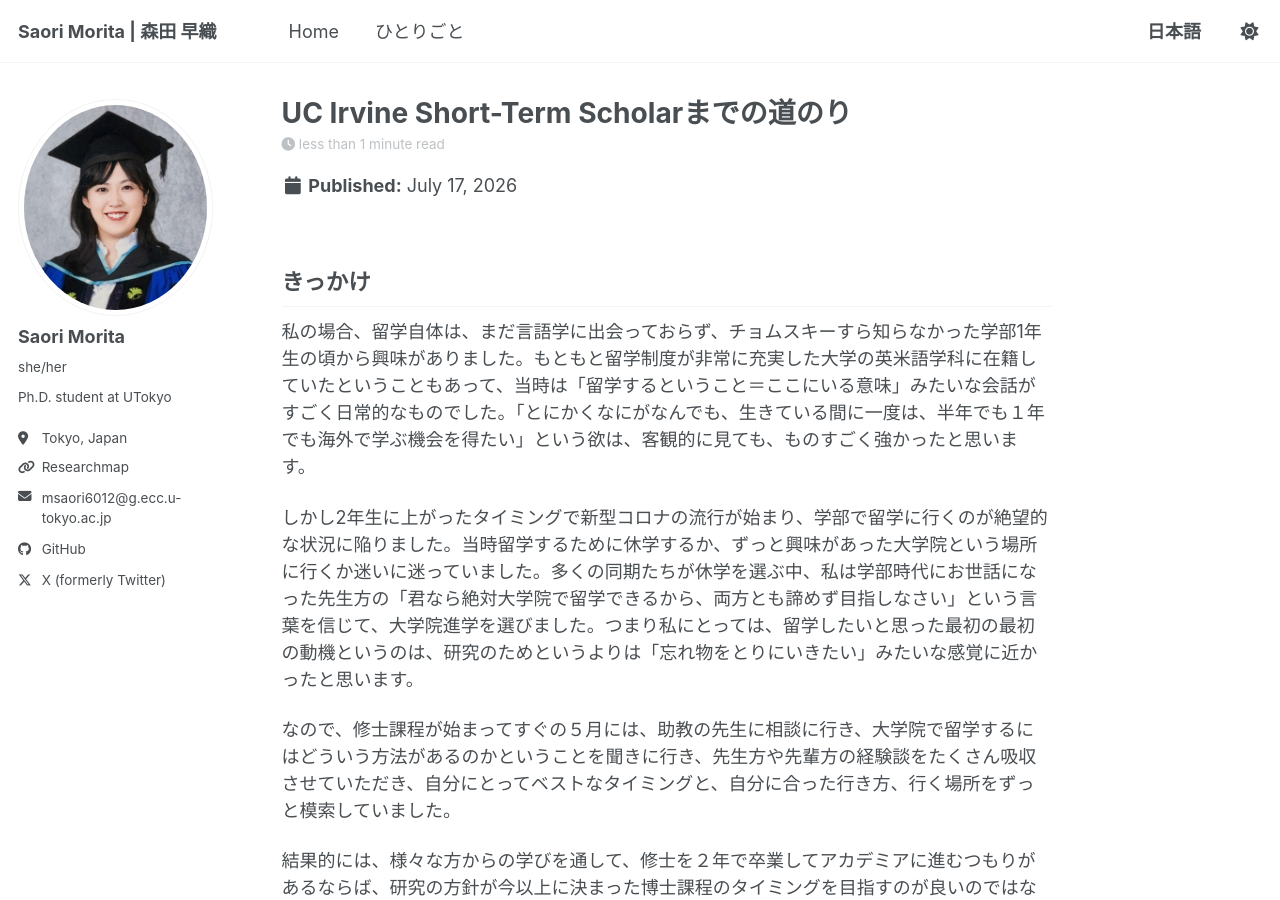
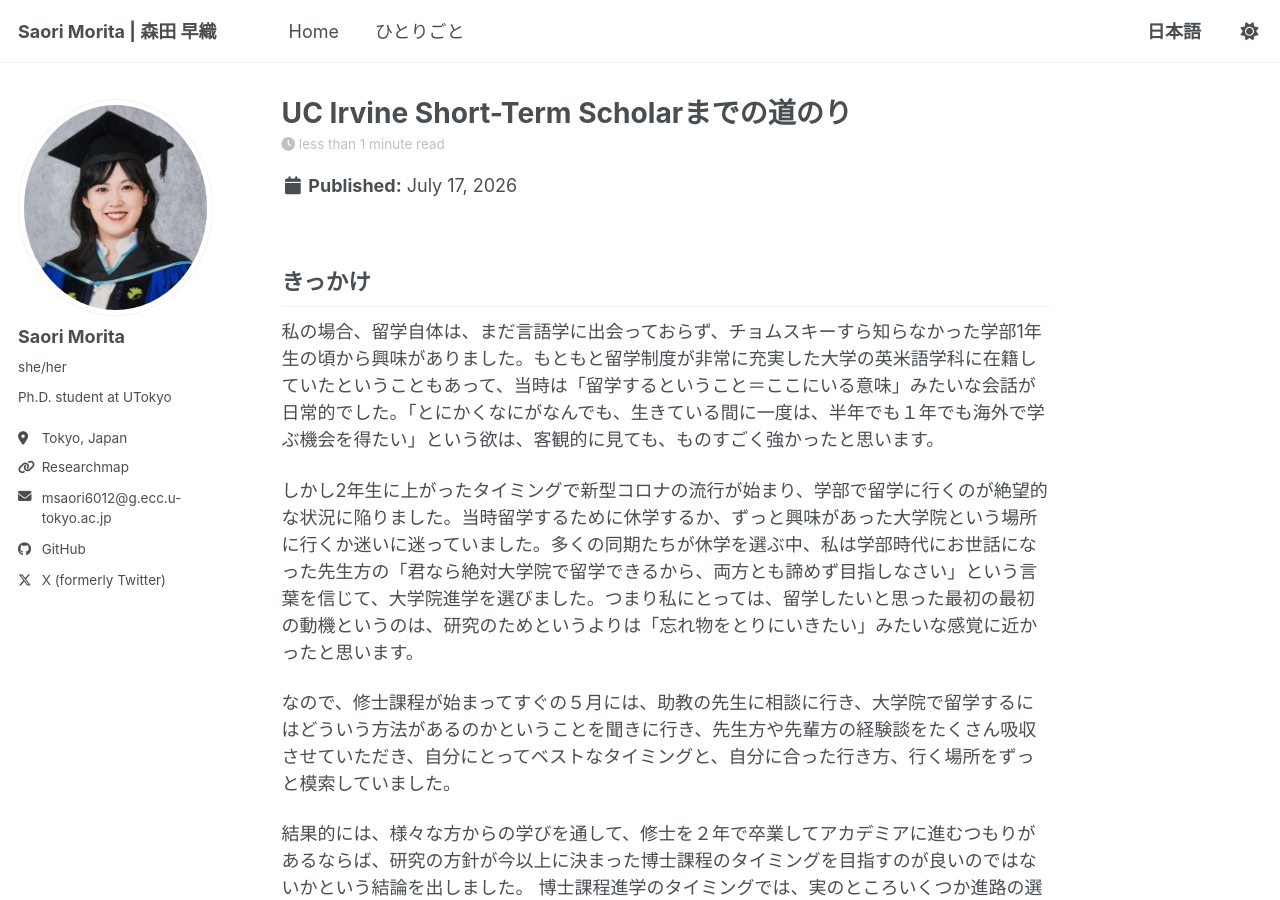
Before and after one commit to sao-m1023lily/sao-m1023lily.github.io, a Jekyll site: the page built from _posts/2026-07-17-irvine.md, in a window 1280 px wide and 900 px high. Built offline with Jekyll 4.4.1, drawn with Linux system fonts in a browser that asks for light colours; a script bundle is joined from its source files by our own code; library files that are not in the unit come from our copies.

Commit message:
Update 2026-07-17-irvine.md

```diff
--- a/_posts/2026-07-17-irvine.md
+++ b/_posts/2026-07-17-irvine.md
@@ -19,7 +19,7 @@
 
 ## きっかけ
 
-私の場合、留学自体は、まだ言語学に出会っておらず、チョムスキーすら知らなかった学部1年生の頃から興味がありました。もともと留学制度が非常に充実した大学の英米語学科に在籍していたということもあって、当時は「留学するということ＝ここにいる意味」みたいな会話がすごく日常的なものでした。「とにかくなにがなんでも、生きている間に一度は、半年でも１年でも海外で学ぶ機会を得たい」という欲は、客観的に見ても、ものすごく強かったと思います。
+私の場合、留学自体は、まだ言語学に出会っておらず、チョムスキーすら知らなかった学部1年生の頃から興味がありました。もともと留学制度が非常に充実した大学の英米語学科に在籍していたということもあって、当時は「留学するということ＝ここにいる意味」みたいな会話が日常的でした。「とにかくなにがなんでも、生きている間に一度は、半年でも１年でも海外で学ぶ機会を得たい」という欲は、客観的に見ても、ものすごく強かったと思います。
 
 しかし2年生に上がったタイミングで新型コロナの流行が始まり、学部で留学に行くのが絶望的な状況に陥りました。当時留学するために休学するか、ずっと興味があった大学院という場所に行くか迷いに迷っていました。多くの同期たちが休学を選ぶ中、私は学部時代にお世話になった先生方の「君なら絶対大学院で留学できるから、両方とも諦めず目指しなさい」という言葉を信じて、大学院進学を選びました。つまり私にとっては、留学したいと思った最初の最初の動機というのは、研究のためというよりは「忘れ物をとりにいきたい」みたいな感覚に近かったと思います。
 
```
